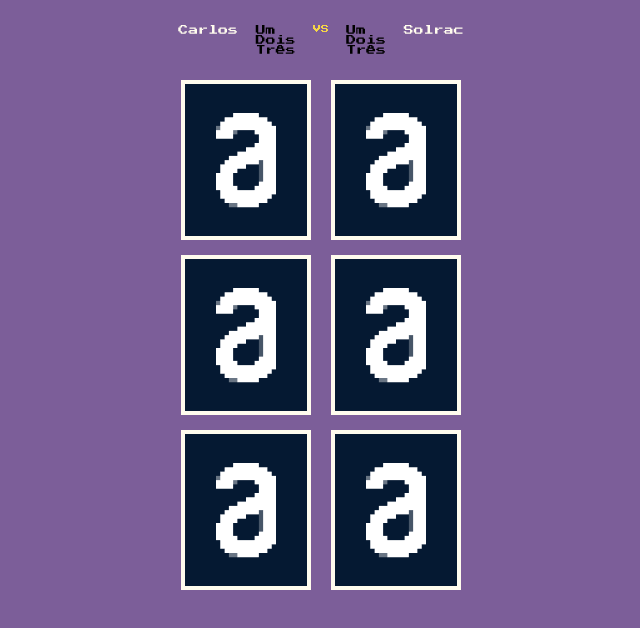
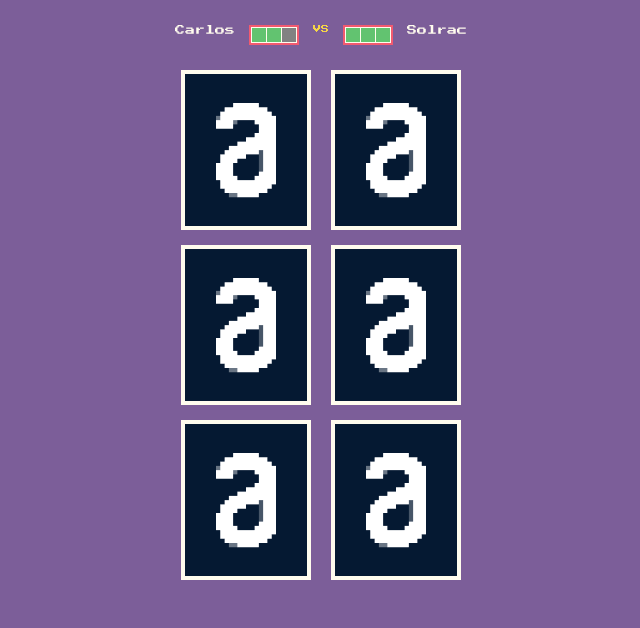
Before and after one commit to CarlosOtrebla/matching-game, a website built with Vite: page index.html in a window 1280 px wide. Shown: the whole page, without its empty margins (319-959 px from the left). Built offline with nearby package versions, Linux system fonts and the light colour scheme.

Commit message:
:lipstick: Create styles of the PlayerScore

```diff
--- a/src/components/PlayerScore/index.js
+++ b/src/components/PlayerScore/index.js
@@ -2,11 +2,10 @@ import "./style.css"
 
 function PlayerScore(points=0) {
     return/*html*/`
-    <ol data-points="${points}">
-        <li>Um</li>
-        <li>Dois</li>
-        <li>Três</li>
-
+    <ol class="player-score"data-points="${points}">
+        <li class="pointer">1</li>
+        <li class="pointer">2</li>
+        <li class="pointer">3</li>
     </ol>
     `
 }
--- a/src/components/PlayerScore/style.css
+++ b/src/components/PlayerScore/style.css
@@ -0,0 +1,28 @@
+.player-score {
+    box-sizing: border-box;
+    width: 50px;
+    height: 20px;
+    background-color:var(--color-floral-white);
+    border: 2px solid var(--color-fiery-rose);
+    padding: 1px;
+    display: flex;
+    gap: 1px;
+}
+
+.player-score > .pointer {
+    background-color: var(--color-old-silver);
+    text-indent: -9999px;
+    overflow:hidden;
+    width: 33%;
+}
+
+.player-score[data-points="1"] > .pointer:first-child {
+    background-color: var(--color-mantis);
+}
+
+.player-score[data-points="2"] > .pointer:nth-child(-n+2) {
+    background-color: var(--color-mantis);
+}
+.player-score[data-points="3"] > .pointer {
+    background-color: var(--color-mantis);
+}
--- a/src/objetcs/ScoreBoard/index.js
+++ b/src/objetcs/ScoreBoard/index.js
@@ -6,9 +6,9 @@ function ScoreBoard(){
     return /*html*/`
     <header class="score-board">
         ${PlayerName("Carlos")}
-        ${PlayerScore()}
+        ${PlayerScore(2)}
         ${VsPlayer()}
-        ${PlayerScore()}
+        ${PlayerScore(3)}
         ${PlayerName("Solrac")}
     </header>
     `;
--- a/src/styles/settings/colors.css
+++ b/src/styles/settings/colors.css
@@ -3,6 +3,7 @@
     --color-pomb-and-power: #7c5e99;
     --color-floral-white: #fffcee;
     --color-fiery-rose: #f25a70;
-    --color-sandstorm: #f5d547
-
+    --color-sandstorm: #f5d547;
+    --color-old-silver: #828282;
+    --color-mantis: #62c370;
 }
```
